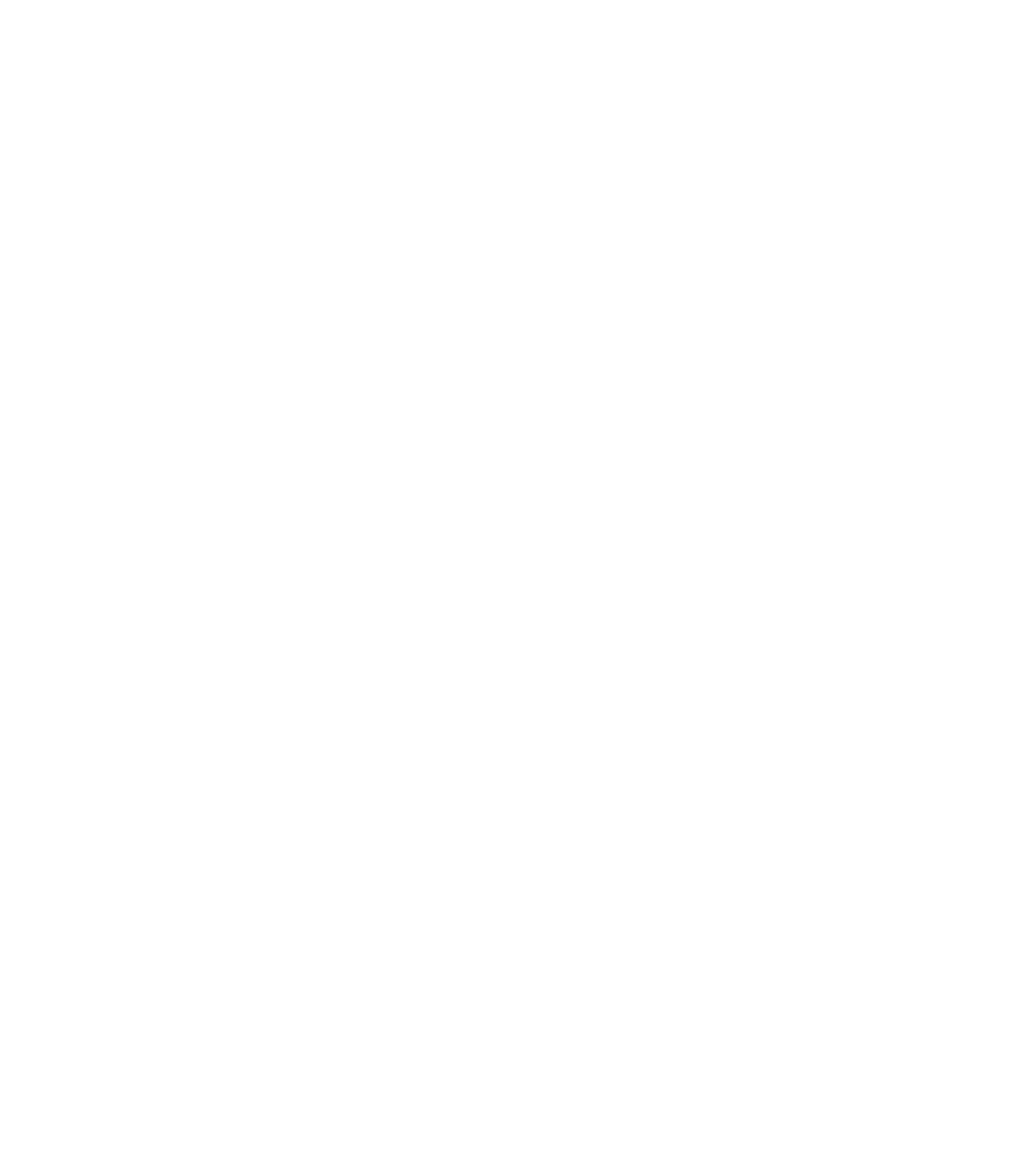
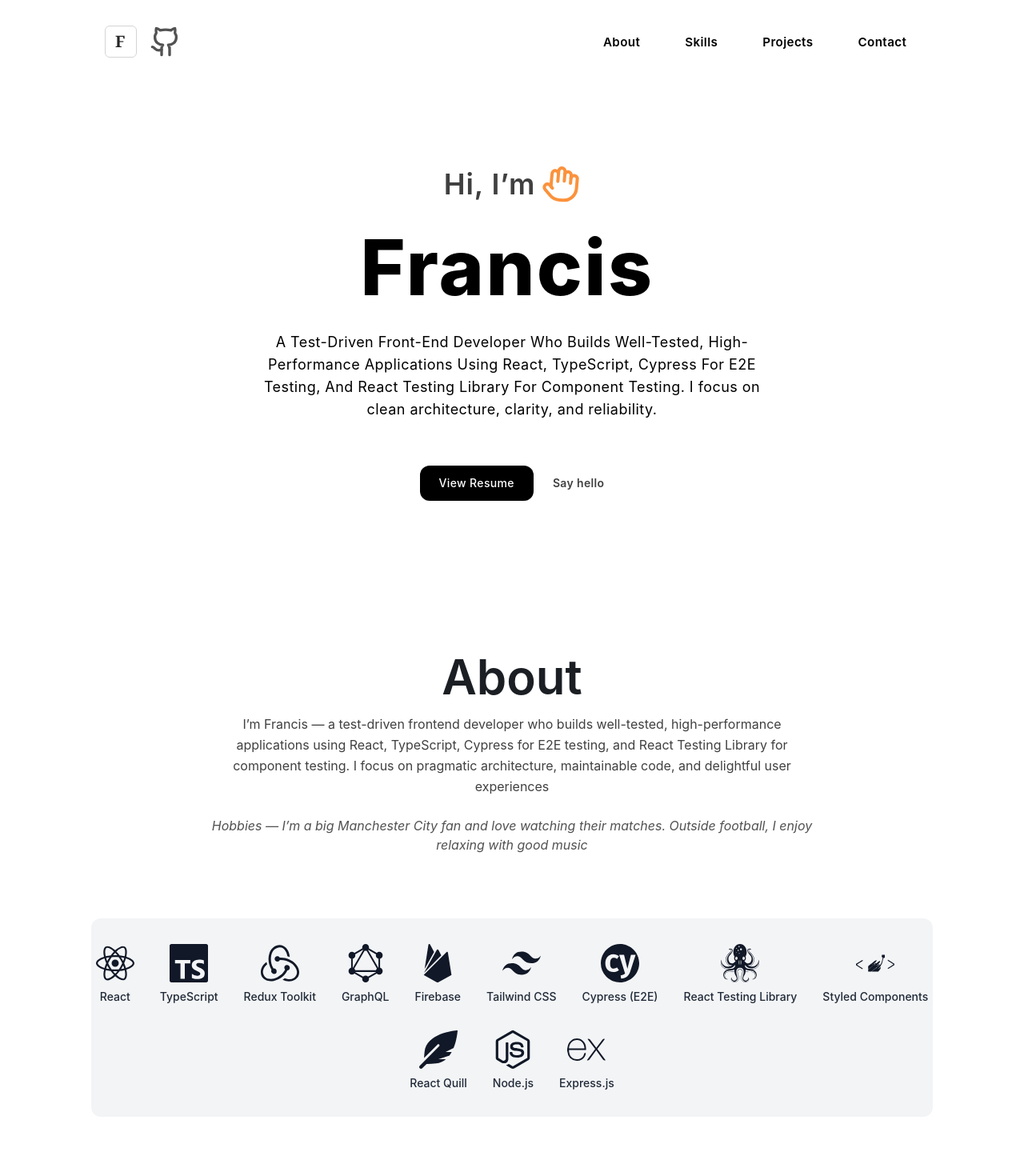
Before and after one commit to ohanyere/portfolio, a React (Vite) app: page / in a window 1280 px wide. Shown: the top 1470 px of the page at 80% size. Before the commit the page ends 800 px from the top, so only its background shows below. Built offline with nearby package versions, Linux system fonts and the light colour scheme; a web font is replaced by a local one.

Commit message:
fix (APP.ts) fix routes

```diff
--- a/src/App.tsx
+++ b/src/App.tsx
@@ -4,43 +4,43 @@
 import About from "./components/About";
 import Skills from "./components/Skills";
 import Projects from "./components/Projects";
-import Contact from "./components/Contact";
+// import Contact from "./components/Contact";
 import Footer from "./components/Footer";
-// import { AnimatePresence } from "framer-motion";
+import { AnimatePresence } from "framer-motion";
+
 
 
 const App: React.FC = () => {
 
+    return (
+    <div className="min-h-screen bg-white text-charcoal">
+      <Navbar />
+      <main className="container-max px-6">
+        <AnimatePresence mode="wait">
+          <section id="hero" className="pt-24">
+            <Hero />
+          </section>
+
+          <section id="about" className="pt-20">
+            <About />
+          </section>
+
+          <section id="skills" className="pt-20">
+            <Skills />
+          </section>
+
+          <section id="projects" className="pt-20">
+            <Projects />
+          </section>
+
+          {/* <section id="contact" className="pt-20 ">
+
+          </section> */}
+        </AnimatePresence>
+      </main>
+      <Footer />
+    </div>
+  );
 };
 
 export default App;
-
-  // return (
-  //   <div className="min-h-screen bg-white text-charcoal">
-  //     <Navbar />
-  //     <main className="container-max px-6">
-  //       <AnimatePresence mode="wait">
-  //         <section id="hero" className="pt-24">
-  //           <Hero />
-  //         </section>
-
-  //         <section id="about" className="pt-20">
-  //           <About />
-  //         </section>
-
-  //         <section id="skills" className="pt-20">
-  //           <Skills />
-  //         </section>
-
-  //         <section id="projects" className="pt-20">
-  //           <Projects />
-  //         </section>
-
-  //         {/* <section id="contact" className="pt-20 ">
-
-  //         </section> */}
-  //       </AnimatePresence>
-  //     </main>
-  //     <Footer />
-  //   </div>
-  // );
```
